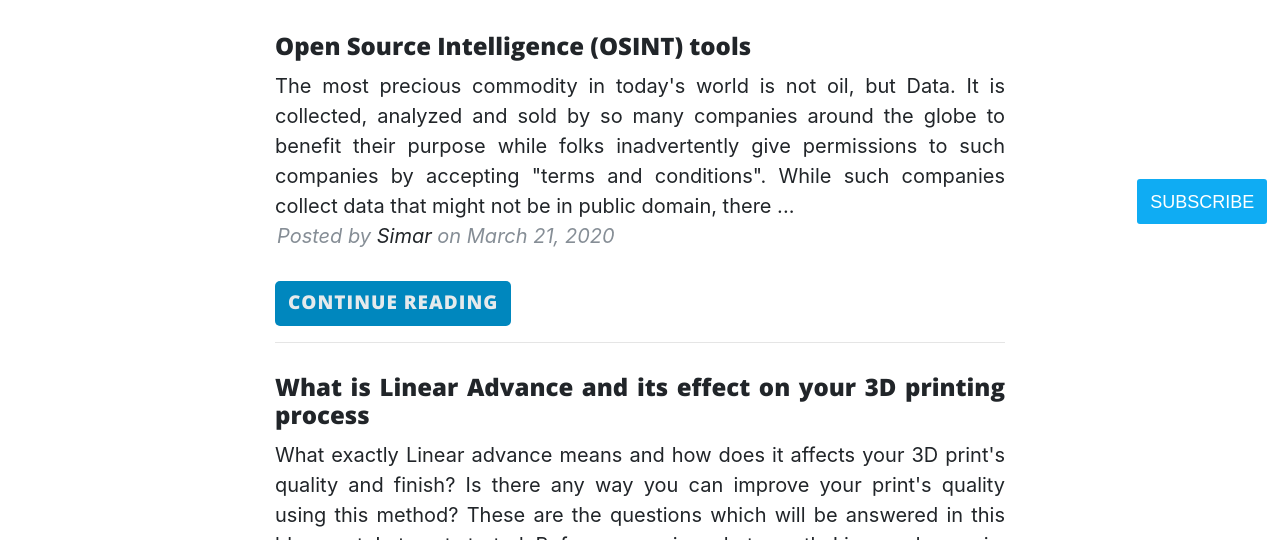
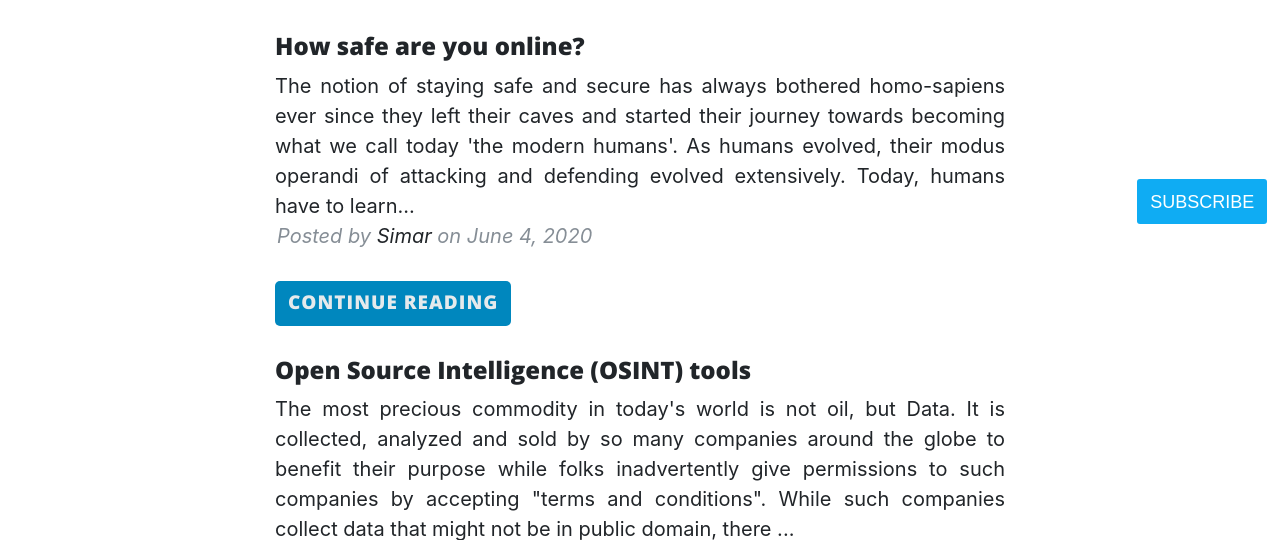
Before and after one commit to simarmannsingh/PersonalBlog, a website: page index.html in a window 1280 px wide. Shown: the part 560-1100 px from the top of the page. Drawn offline with nearby package versions, Linux system fonts and the light colour scheme.

Commit message:
added entry for PrivacyMatters on homepage

```diff
--- a/index.html
+++ b/index.html
@@ -111,6 +111,24 @@
   <div class="container">
     <div class="row">
       <div class="col-lg-8 col-md-10 mx-auto" style="text-align: justify;">
+        <!---------------------------------------------------------------------------------------->
+        <div class="post-preview">
+          <a href="privacymatters.html">
+            <h2 class="post-title">
+              How safe are you online?
+            </h2>
+          </a>
+          <a class="post-subtitle">
+            The notion of staying safe and secure has always bothered homo-sapiens ever since they left their caves and started their journey towards becoming what we call today 'the modern humans'. As humans evolved, their modus operandi of attacking and defending evolved extensively. Today, humans have to learn...
+          </a>
+          <p class="post-meta">Posted by
+            <a href="#">Simar</a>
+            on June 4, 2020
+          </p>
+          <div>
+            <a href="privacymatters.html" class="btn" type="submit">Continue Reading </a>
+          </div>
+        </div>
         <!---------------------------------------------------------------------------------------->
         <div class="post-preview">
           <a href="osint.html">
```
